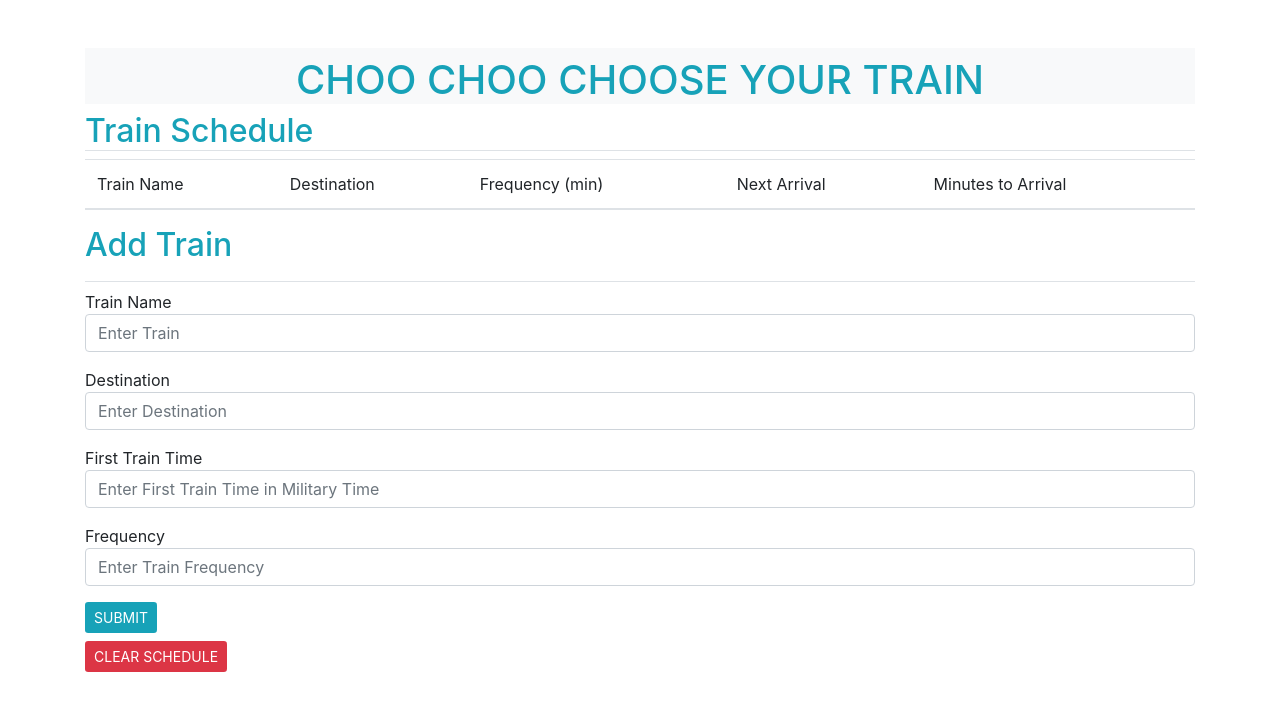
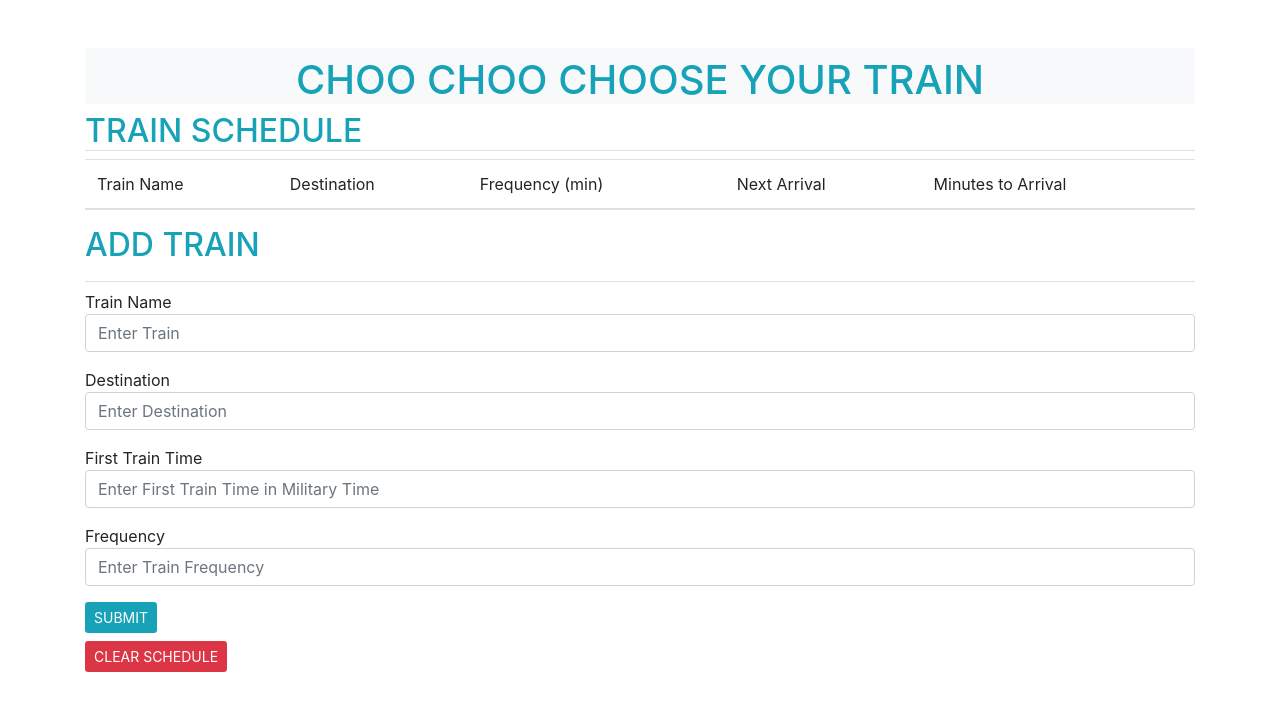
Before and after one commit to julioguzman19/trainScheduler, a plain HTML site: page index.html in a window 1280 px wide. Drawn offline with nearby package versions, Linux system fonts and the light colour scheme; no server answers.

```diff
--- a/index.html
+++ b/index.html
@@ -43,7 +43,7 @@
         <!-- Train Schedule Header Row -->
         <div class="row">
             <div class="col-lg-12 col-sm-12 col-xs-12 text-info">
-                <h2 class="border-bottom ">Train Schedule </h2>
+                <h2 class="border-bottom ">TRAIN SCHEDULE</h2>
             </div>
         </div>
 
@@ -67,7 +67,7 @@
         <!-- Add Train Header Row -->
         <div class="row">
             <div class="col-lg-12 col-sm-12 col-xs-12 text-info">
-                <h2 class="border-bottom">Add Train<p></p>
+                <h2 class="border-bottom">ADD TRAIN<p></p>
                 </h2>
             </div>
         </div>
```
